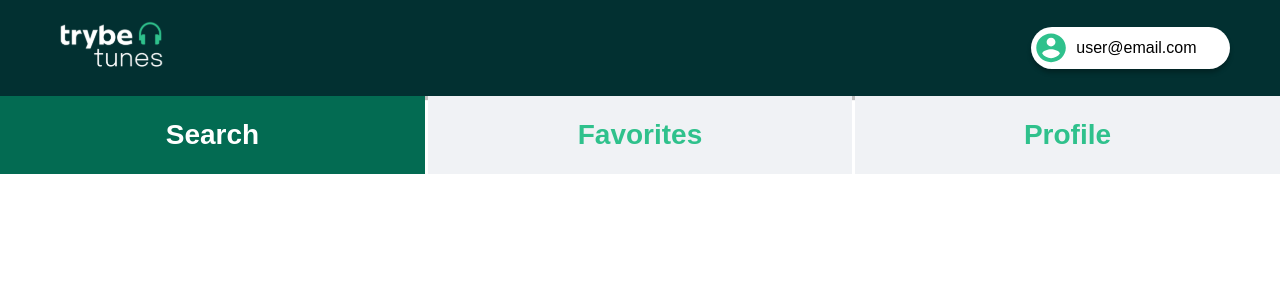
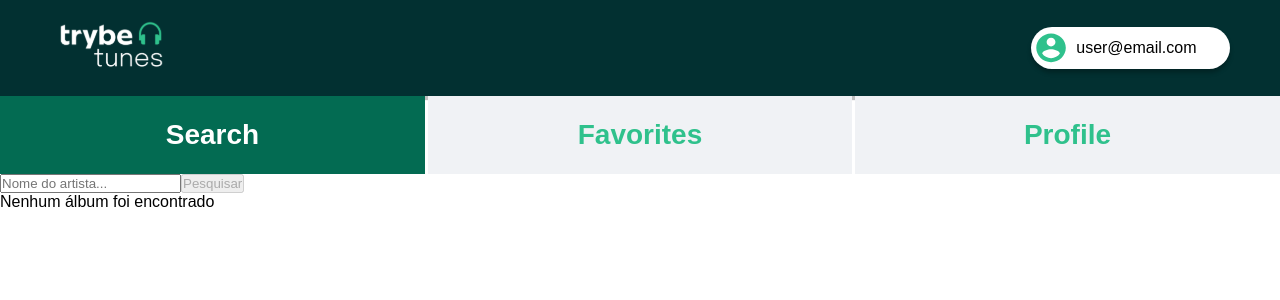
Before and after one commit to edyomarvargas/trybetunes, a React (Create React App) app: page /search in a window 1280 px wide. Shown: the top 300 px of the page. Built offline with nearby package versions, Linux system fonts and the light colour scheme.

Commit message:
feat: implementa tela de search

```diff
--- a/src/App.js
+++ b/src/App.js
@@ -1,7 +1,7 @@
 import React from 'react';
 import { BrowserRouter, Route, Routes } from 'react-router-dom';
 import Login from './pages/Login/Login';
-import Search from './pages/Search';
+import Search from './pages/Search/Search';
 import Album from './pages/Album';
 import Favorites from './pages/Favorites';
 import Profile from './pages/Profile';
--- a/src/pages/Search.js
+++ /dev/null
@@ -1,12 +0,0 @@
-import React from 'react';
-import Header from '../components/Header/Header';
-
-function Search() {
-  return (
-    <div>
-      <Header />
-    </div>
-  );
-}
-
-export default Search;
--- /dev/null
+++ b/src/pages/Search/Search.js
@@ -0,0 +1,97 @@
+import React, { useState } from 'react';
+import { Link } from 'react-router-dom';
+import Header from '../../components/Header/Header';
+import Loading from '../../components/Loading/Loading';
+
+function Search() {
+  const [artist, setArtist] = useState('');
+  const [disabled, setDisabled] = useState(true);
+  const [loading, setLoading] = useState(false);
+  const [searchResult, setSearchResult] = useState('');
+
+  const handleClick = async (event) => {
+    event.preventDefault();
+
+    setLoading(true);
+
+    // const request = await searchAlbums(artist);
+
+    setLoading(true);
+    // setSearchResult(request);
+
+    // if (request.length === 0) {
+    //   setSearchResult(undefined);
+    // }
+  }
+
+  const handleChange = ({ target }) => {
+    if (target.value.length >= 2) {
+      setArtist(target.value);
+      return setDisabled(false);
+    }
+
+    setArtist(target.value);
+    setDisabled(true);
+  }
+
+  return (
+    <div>
+      <Header />
+
+      {
+        loading
+          ? <Loading />
+          : (
+            <form onSubmit={handleClick}>
+              <label htmlFor="search">
+                <input
+                  type="text"
+                  placeholder="Nome do artista..."
+                  onChange={handleChange}
+                />
+              </label>
+
+              <button
+                type="submit"
+                disabled={disabled}
+              >
+                Pesquisar
+              </button>
+            </form>
+          )
+      }
+      <div>
+        {
+          // Como searchResult pode ser undefined caso a pesquisa não retorne nenhum álbum,
+          // preciso garantir que ele tem um valor truthy para ler searchResult.length
+          // searchResult && searchResult.length > 0 && albumsResult
+        }
+        {
+          !searchResult && <p>Nenhum álbum foi encontrado</p>
+        }
+        <section className="card-container">
+          {
+            // Como searchResult pode ser undefined caso a pesquisa não retorne nenhum álbum,
+            // preciso garantir que ele tem um valor truthy para fazer o map nele
+            searchResult
+            && searchResult.map((album) => (
+              <Link
+                key={album.collectionId}
+                to={`/album/${album.collectionId}`}
+              >
+                <div className="album-card">
+                  <img src={album.artworkUrl100} alt="capa do album" />
+                  <h3>{album.collectionName}</h3>
+                  <p>{album.artistName}</p>
+                </div>
+              </Link>
+            ))
+          }
+        </section>
+
+      </div>
+    </div>
+  );
+}
+
+export default Search;
```
